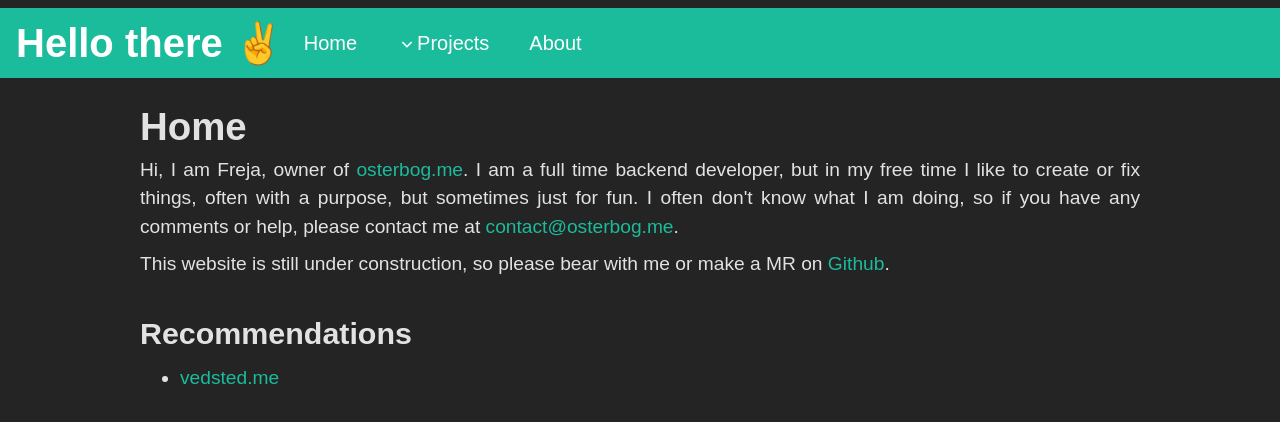
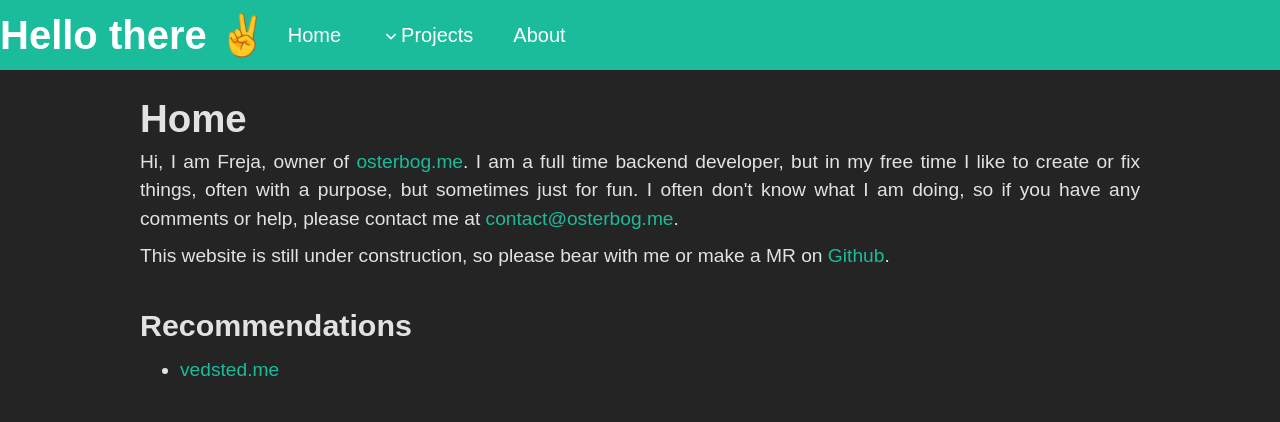
Before and after one commit to frej0887/BlogWebsite, a React (Vite) app: page / in a window 1280 px wide. Shown: the top 422 px of the page. Built offline with nearby package versions, Linux system fonts and the light colour scheme.

Commit message:
fixed top margin

```diff
--- a/src/layout/layout.sass
+++ b/src/layout/layout.sass
@@ -37,7 +37,6 @@ header
   .mobile-header
     display: flex
     justify-content: space-between
-    margin: 0.5rem 1rem
     align-items: center
 
   .mobile-item-list
@@ -52,7 +51,6 @@ header
 
   .desktop-items
     display: flex
-    margin: 0.5rem 1rem
     align-items: center
 
     h2
```
